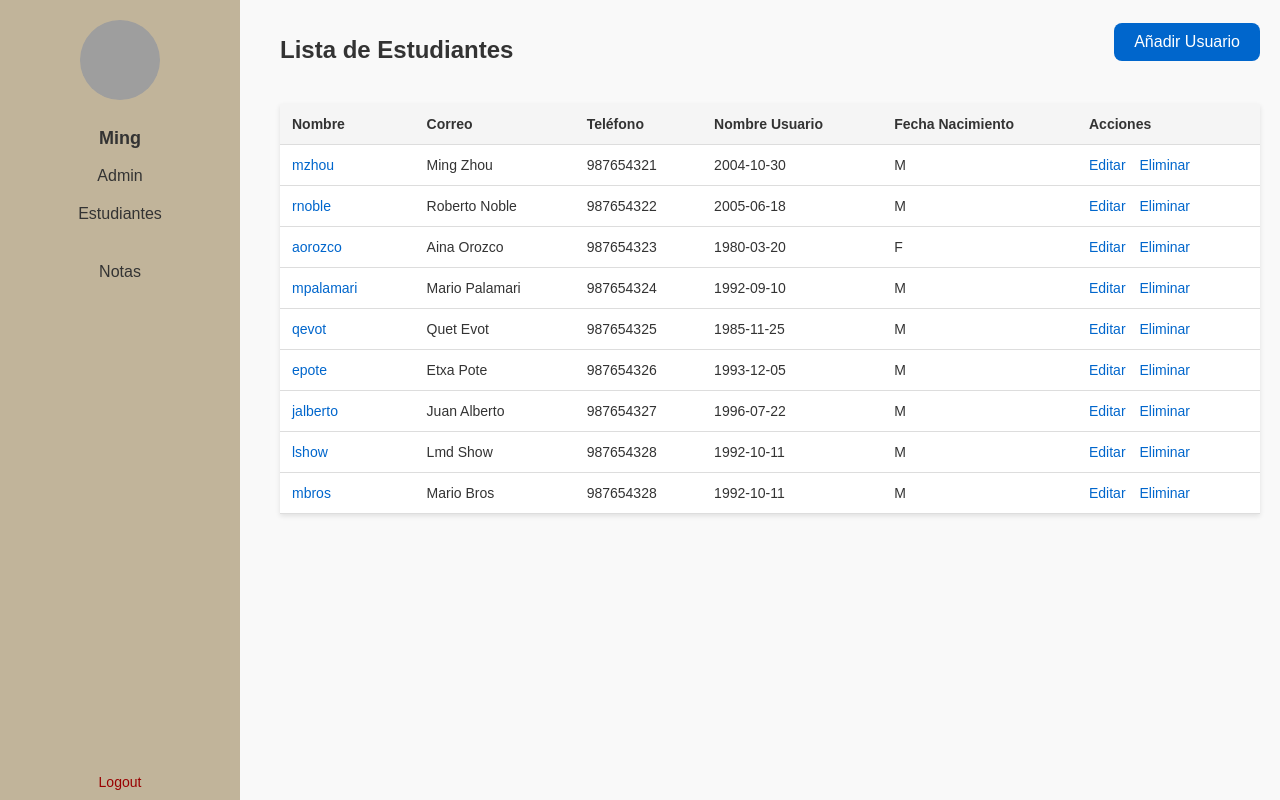
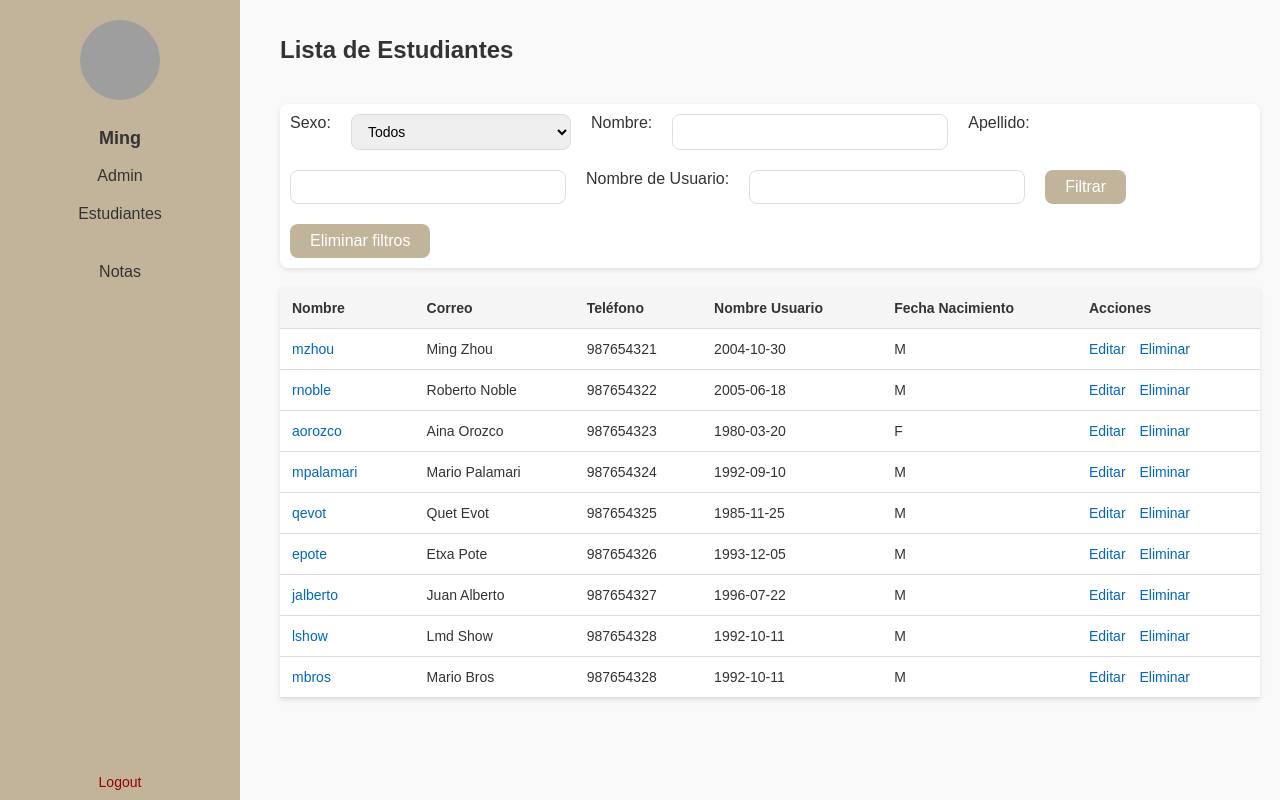
Before and after one commit to Myngatte/DAW2-M12-PJ-S-ntesi-A6-Login-escola-, a PHP site: page /menu.php in a window 1280 px wide. Run offline with PHP 8.4, Linux system fonts and the light colour scheme; a user stored in the database is signed in; data comes from the database, SQL or seed files in the repository; grey boxes are pictures that could not be loaded.

Commit message:
cambios menu y notas

```diff
--- a/css/menu.css
+++ b/css/menu.css
@@ -189,3 +189,130 @@ header button:hover {
     background-color: #0066cc;
     color: white;
 }
+
+/* Estilos generales para los filtros */
+.filters {
+    display: flex;
+    flex-wrap: wrap;
+    gap: 20px;
+    margin-bottom: 20px;
+    padding: 10px;
+    background-color: #fff;
+    box-shadow: 0 2px 5px rgba(0, 0, 0, 0.1);
+    border-radius: 8px;
+}
+
+.filters label {
+    font-size: 16px;
+    color: #333;
+    display: block;
+    margin-bottom: 5px;
+}
+
+.filters input[type="text"],
+.filters select {
+    padding: 8px 12px;
+    font-size: 14px;
+    border: 1px solid #ddd;
+    border-radius: 8px;
+    width: 200px;
+    transition: border-color 0.3s ease;
+}
+
+.filters input[type="text"]:focus,
+.filters select:focus {
+    border-color: #0066cc;
+    outline: none;
+}
+
+.filters button {
+    background-color: #0066cc;
+    color: white;
+    border: none;
+    padding: 10px 20px;
+    border-radius: 8px;
+    cursor: pointer;
+    font-size: 16px;
+    transition: background-color 0.3s ease;
+}
+
+.filters button:hover {
+    background-color: #005bb5;
+}
+
+.filters input[type="text"] {
+    width: 250px; /* Ajuste del tamaño de los campos de texto */
+}
+
+.filters select {
+    width: 220px; /* Ajuste del tamaño del selector */
+}
+
+/* Estilo para el botón de limpiar filtros */
+form button[type="submit"] {
+    background-color: #c1b49a;
+    color: white;
+    border: none;
+    padding: 8px 20px;
+    border-radius: 8px;
+    cursor: pointer;
+    transition: background-color 0.3s ease;
+}
+
+form button[type="submit"]:hover {
+    background-color: #c1b49a;
+}
+
+.filters .clear-filters {
+    margin-top: 10px;
+    font-size: 14px;
+    text-align: center;
+    width: 100%;
+}
+
+/* Estilo de los mensajes de filtro */
+.message {
+    background-color: #e7f5ff;
+    border: 1px solid #b3d8f3;
+    padding: 15px;
+    margin: 20px 0;
+    color: #31708f;
+    border-radius: 8px;
+    text-align: center;
+}
+
+/* Estilo de los resultados en la tabla */
+table {
+    width: 100%;
+    border-collapse: collapse;
+    background-color: white;
+    box-shadow: 0 2px 5px rgba(0, 0, 0, 0.1);
+}
+
+table th, table td {
+    text-align: left;
+    padding: 12px;
+    border-bottom: 1px solid #ddd;
+    font-size: 14px;
+}
+
+table th {
+    background-color: #f5f5f5;
+    font-weight: bold;
+}
+
+table tr:hover {
+    background-color: #f1f1f1;
+}
+
+/* Estilo de los enlaces de acción dentro de la tabla */
+table td a {
+    text-decoration: none;
+    color: #0066cc;
+    margin-right: 10px;
+    transition: color 0.3s ease;
+}
+
+table td a:hover {
+    color: #003d99;
+}
--- a/menu.php
+++ b/menu.php
@@ -19,83 +19,86 @@ $sql = "SELECT nom_usuario FROM tbl_usuario WHERE id_usuario = ?";
 $stmt = mysqli_prepare($conexion, $sql);
 
 if ($stmt) {
-    // Vincular el parámetro y ejecutar la consulta
-    mysqli_stmt_bind_param($stmt, "i", $id_usuario); // 'i' es para un tipo de dato entero (id_usuario)
+    mysqli_stmt_bind_param($stmt, "i", $id_usuario);
     mysqli_stmt_execute($stmt);
-    mysqli_stmt_bind_result($stmt, $nom_usuario); // Obtener el resultado (nombre del usuario)
+    mysqli_stmt_bind_result($stmt, $nom_usuario);
 
-    // Si la consulta devuelve un resultado, obtener el nombre
-    if (mysqli_stmt_fetch($stmt)) {
-        // Si todo es correcto, se tiene el nombre del usuario
+    if (!mysqli_stmt_fetch($stmt)) {
+        $nom_usuario = "Usuario";
+    }
+    mysqli_stmt_close($stmt);
 } else {
-        // Si no se encuentra el usuario, asignar un valor predeterminado
     $nom_usuario = "Usuario";
 }
 
-    mysqli_stmt_close($stmt);
-} else {
-    // En caso de error en la consulta
-    $nom_usuario = "Usuario";
+// Obtener los datos para los filtros
+$sexos = ['M' => 'Masculino', 'F' => 'Femenino'];
+$sexo_filter = isset($_GET['sexo']) ? $_GET['sexo'] : '';
+$nombre_filter = isset($_GET['nombre']) ? $_GET['nombre'] : '';
+$apellido_filter = isset($_GET['apellido']) ? $_GET['apellido'] : '';
+$usuario_filter = isset($_GET['usuario']) ? $_GET['usuario'] : '';
+
+// Consulta de usuarios con filtros acumulativos
+$sql = "SELECT * FROM tbl_usuario WHERE 1=1";
+
+// Aplicar filtros según las selecciones
+if ($sexo_filter) {
+    $sql .= " AND sexo_usuario = ?";
+}
+if ($nombre_filter) {
+    $sql .= " AND nom_usuario LIKE ?";
+}
+if ($apellido_filter) {
+    $sql .= " AND ape_usuario LIKE ?";
+}
+if ($usuario_filter) {
+    $sql .= " AND usuario_escuela LIKE ?";
 }
 
-// Manejar la actualización de usuario
-if ($_SERVER['REQUEST_METHOD'] === 'POST' && isset($_POST['update_user'])) {
-    $id_usuario = filter_input(INPUT_POST, 'id_usuario', FILTER_VALIDATE_INT);
-    $usuario_escuela = htmlspecialchars($_POST['usuario_escuela']);
-    $nom_usuario = htmlspecialchars($_POST['nom_usuario']);
-    $ape_usuario = htmlspecialchars($_POST['ape_usuario']);
-    $telefono_usuario = htmlspecialchars($_POST['telefono_usuario']);
-    $fecha_nacimi_usuario = htmlspecialchars($_POST['fecha_nacimi_usuario']);
-    $sexo_usuario = htmlspecialchars($_POST['sexo_usuario']);
-
-    if ($id_usuario && $usuario_escuela && $nom_usuario && $ape_usuario && $telefono_usuario && $fecha_nacimi_usuario && $sexo_usuario) {
-        $sql = "UPDATE tbl_usuario SET usuario_escuela = ?, nom_usuario = ?, ape_usuario = ?, telefono_usuario = ?, fecha_nacimi_usuario = ?, sexo_usuario = ? WHERE id_usuario = ?";
+// Preparar la consulta
 $stmt = mysqli_prepare($conexion, $sql);
 
-        if ($stmt) {
-            mysqli_stmt_bind_param($stmt, "ssssssi", $usuario_escuela, $nom_usuario, $ape_usuario, $telefono_usuario, $fecha_nacimi_usuario, $sexo_usuario, $id_usuario);
-            if (mysqli_stmt_execute($stmt)) {
-                $message = "Usuario actualizado correctamente.";
-            } else {
-                $message = "Error al actualizar el usuario: " . mysqli_error($conexion);
-            }
-            mysqli_stmt_close($stmt);
-        }
-    } else {
-        $message = "Por favor, completa todos los campos correctamente.";
-    }
+// Definir variables para los parámetros
+$nombre_param = "%" . $nombre_filter . "%";
+$apellido_param = "%" . $apellido_filter . "%";
+$usuario_param = "%" . $usuario_filter . "%";
+
+// Vincular los parámetros para los filtros
+if ($sexo_filter && $nombre_filter && $apellido_filter && $usuario_filter) {
+    mysqli_stmt_bind_param($stmt, "ssss", $sexo_filter, $nombre_param, $apellido_param, $usuario_param);
+} elseif ($sexo_filter && $nombre_filter && $apellido_filter) {
+    mysqli_stmt_bind_param($stmt, "sss", $sexo_filter, $nombre_param, $apellido_param);
+} elseif ($sexo_filter && $nombre_filter && $usuario_filter) {
+    mysqli_stmt_bind_param($stmt, "sss", $sexo_filter, $nombre_param, $usuario_param);
+} elseif ($sexo_filter && $apellido_filter && $usuario_filter) {
+    mysqli_stmt_bind_param($stmt, "sss", $sexo_filter, $apellido_param, $usuario_param);
+} elseif ($nombre_filter && $apellido_filter && $usuario_filter) {
+    mysqli_stmt_bind_param($stmt, "sss", $nombre_param, $apellido_param, $usuario_param);
+} elseif ($sexo_filter && $nombre_filter) {
+    mysqli_stmt_bind_param($stmt, "ss", $sexo_filter, $nombre_param);
+} elseif ($sexo_filter && $apellido_filter) {
+    mysqli_stmt_bind_param($stmt, "ss", $sexo_filter, $apellido_param);
+} elseif ($sexo_filter && $usuario_filter) {
+    mysqli_stmt_bind_param($stmt, "ss", $sexo_filter, $usuario_param);
+} elseif ($nombre_filter && $apellido_filter) {
+    mysqli_stmt_bind_param($stmt, "ss", $nombre_param, $apellido_param);
+} elseif ($nombre_filter && $usuario_filter) {
+    mysqli_stmt_bind_param($stmt, "ss", $nombre_param, $usuario_param);
+} elseif ($apellido_filter && $usuario_filter) {
+    mysqli_stmt_bind_param($stmt, "ss", $apellido_param, $usuario_param);
+} elseif ($sexo_filter) {
+    mysqli_stmt_bind_param($stmt, "s", $sexo_filter);
+} elseif ($nombre_filter) {
+    mysqli_stmt_bind_param($stmt, "s", $nombre_param);
+} elseif ($apellido_filter) {
+    mysqli_stmt_bind_param($stmt, "s", $apellido_param);
+} elseif ($usuario_filter) {
+    mysqli_stmt_bind_param($stmt, "s", $usuario_param);
 }
 
-// Manejar la eliminación de usuario
-if ($_SERVER['REQUEST_METHOD'] === 'POST' && isset($_POST['delete_user'])) {
-    $id_usuario = filter_input(INPUT_POST, 'id_usuario', FILTER_VALIDATE_INT);
-
-    if ($id_usuario) {
-        $sql = "DELETE FROM tbl_usuario WHERE id_usuario = ?";
-        $stmt = mysqli_prepare($conexion, $sql);
-
-        if ($stmt) {
-            mysqli_stmt_bind_param($stmt, "i", $id_usuario);
-            if (mysqli_stmt_execute($stmt)) {
-                $message = "Usuario eliminado correctamente.";
-            } else {
-                $message = "Error al eliminar el usuario: " . mysqli_error($conexion);
-            }
-            mysqli_stmt_close($stmt);
-        }
-    } else {
-        $message = "ID de usuario no válido.";
-    }
-}
-
-// Incluye la conexión a la base de datos si no lo has hecho antes
-// require 'conexion.php'; // Asegúrate de tener la conexión a la base de datos establecida
-
-// Si la URL tiene el parámetro 'notas', mostrar las notas
-$mostrar_notas = isset($_GET['notas']) ? true : false;
-
-// Si no, mostrar la lista de estudiantes
-$mostrar_alumnos = !$mostrar_notas;
+// Ejecutar la consulta
+mysqli_stmt_execute($stmt);
+$resultado = mysqli_stmt_get_result($stmt);
 ?>
 <!DOCTYPE html>
 <html lang="es">
@@ -111,116 +114,61 @@ $mostrar_alumnos = !$mostrar_notas;
         <h3><?php echo htmlspecialchars($nom_usuario); ?></h3>
         <span>Admin</span>
         <a href="./menu.php">Estudiantes</a>
-        <a href="?notas=true" class="<?php echo $mostrar_notas ? 'active' : ''; ?>">Notas</a>
+        <a href="./notas.php">Notas</a>
         <a href="logout.php" class="logout">Logout</a>
     </div>
 
     <!-- Contenido principal -->
     <div class="container" style="margin-left: 260px;">
         <header>
-            <h1><?php echo $mostrar_notas ? 'Notas de los Estudiantes' : 'Lista de Estudiantes'; ?></h1>
-            <div class="acciones">
-                <a href="añadir_usuario.php" class="btn btn-primary">Añadir Usuario</a>
-            </div>
+            <h1>Lista de Estudiantes</h1>
         </header>
 
+        <!-- Filtros -->
+        <form method="get" action="menu.php">
+            <div class="filters">
+                <label for="sexo">Sexo:</label>
+                <select name="sexo" id="sexo">
+                    <option value="">Todos</option>
+                    <?php foreach ($sexos as $key => $value): ?>
+                        <option value="<?php echo $key; ?>" <?php echo $sexo_filter == $key ? 'selected' : ''; ?>><?php echo $value; ?></option>
+                    <?php endforeach; ?>
+                </select>
+
+                <label for="nombre">Nombre:</label>
+                <input type="text" name="nombre" id="nombre" value="<?php echo $nombre_filter; ?>">
+
+                <label for="apellido">Apellido:</label>
+                <input type="text" name="apellido" id="apellido" value="<?php echo $apellido_filter; ?>">
+
+                <label for="usuario">Nombre de Usuario:</label>
+                <input type="text" name="usuario" id="usuario" value="<?php echo $usuario_filter; ?>">
+
+                <button type="submit">Filtrar</button>
+                <!-- Botón para eliminar los filtros -->
+                <form method="get" action="menu.php" style="margin-top: 10px;">
+                    <button type="submit" name="clear_filters" value="true">Eliminar filtros</button>
+                </form>
+            </div>
+        </form>
+
         <?php
-        // Mostrar mensaje si hay algún error o éxito
-        if ($message) {
-            echo "<p class='message'>$message</p>";
+        // Verificar si el botón de eliminar filtros ha sido presionado
+        if (isset($_GET['clear_filters'])) {
+            // Recargar la página sin filtros
+            header("Location: menu.php");
+            exit();
         }
+        ?>
 
-        // Mostrar Notas
-        if ($mostrar_notas) {
-            try {
-                // Consulta para obtener las notas y la media
-                $sql = "
-                SELECT
-                    m.nombre_materia AS Materia,
-                    u.nom_usuario AS NombreUsuario,
-                    u.ape_usuario AS ApellidoUsuario,
-                    n.nota AS MejorNota,
-                    (
-                        SELECT AVG(nota)
-                        FROM tbl_notas
-                        WHERE id_materia = m.id_materia
-                    ) AS MediaNotas
-                FROM
-                    tbl_materia m
-                JOIN
-                    tbl_notas n ON n.id_materia = m.id_materia
-                JOIN
-                    tbl_usuario u ON u.id_usuario = n.id_user
-                WHERE
-                    n.id_user = (
-                        SELECT id_user
-                        FROM tbl_notas
-                        WHERE id_materia = m.id_materia
-                        ORDER BY nota DESC
-                        LIMIT 1
-                    )
-                ORDER BY
-                    MediaNotas DESC;";
+        <!-- Mensajes -->
+        <?php if ($message): ?>
+            <p class="message"><?php echo $message; ?></p>
+        <?php endif; ?>
 
-                $stmt = mysqli_prepare($conexion, $sql);
-                if (!$stmt) {
-                    throw new Exception("Error al preparar la consulta: " . mysqli_error($conexion));
-                }
-
-                // Ejecutar la consulta
-                mysqli_stmt_execute($stmt);
-                $resultado = mysqli_stmt_get_result($stmt);
-
-                // Verificar si hay resultados
-                if ($resultado && mysqli_num_rows($resultado) > 0) {
-                    echo "<table>
-                            <thead>
-                                <tr>
-                                    <th>Materia</th>
-                                    <th>Nombre completo</th>
-                                    <th>Mejor nota</th>
-                                    <th>Media notas</th>
-                                </tr>
-                            </thead>
-                            <tbody>";
-
-                    // Iterar sobre los resultados
-                    while ($fila = mysqli_fetch_assoc($resultado)) {
-                        echo "<tr>
-                                <td>" . htmlspecialchars($fila['Materia']) . "</td>
-                                <td>" . htmlspecialchars($fila['NombreUsuario']) . " " . htmlspecialchars($fila['ApellidoUsuario']) . "</td>
-                                <td>" . htmlspecialchars($fila['MejorNota']) . "</td>
-                                <td>" . htmlspecialchars($fila['MediaNotas']) . "</td>
-                            </tr>";
-                    }
-                    echo "</tbody></table>";
-                } else {
-                    echo "<p>No se encontraron resultados.</p>";
-                }
-
-            } catch (Exception $e) {
-                echo "<p>Error: " . htmlspecialchars($e->getMessage()) . "</p>";
-            }
-        }
-
-        // Mostrar los usuarios
-        else {
-            try {
-                // Consulta para obtener los usuarios
-                $sql = "SELECT * FROM tbl_usuario";
-                $stmt = mysqli_prepare($conexion, $sql);
-
-                if (!$stmt) {
-                    throw new Exception("Error al preparar la consulta: " . mysqli_error($conexion));
-                }
-
-                // Ejecutar la consulta
-                mysqli_stmt_execute($stmt);
-                $resultado = mysqli_stmt_get_result($stmt);
-
-                // Verificar si hay resultados
-                if ($resultado && mysqli_num_rows($resultado) > 0) {
-                    echo "<table>
+        <!-- Tabla de usuarios -->
+        <?php if ($resultado && mysqli_num_rows($resultado) > 0): ?>
+            <table>
                 <thead>
                     <tr>
                         <th>Nombre</th>
@@ -231,36 +179,29 @@ $mostrar_alumnos = !$mostrar_notas;
                         <th>Acciones</th>
                     </tr>
                 </thead>
-                            <tbody>";
-
-                    // Iterar sobre los resultados
-                    while ($fila = mysqli_fetch_assoc($resultado)) {
-                        echo "<tr>
+                <tbody>
+                    <?php while ($fila = mysqli_fetch_assoc($resultado)): ?>
+                        <tr>
                             <td>
-                                    <a href='usuario.php?id=" . urlencode($fila['id_usuario']) . "'>" .
-                                    htmlspecialchars($fila['usuario_escuela']) .
-                                    "</a>
+                                <a href='usuario.php?id=<?php echo urlencode($fila['id_usuario']); ?>'>
+                                    <?php echo htmlspecialchars($fila['usuario_escuela']); ?>
+                                </a>
                             </td>
-                                <td>" . htmlspecialchars($fila['nom_usuario']) . " " . htmlspecialchars($fila['ape_usuario']) . "</td>
-                                <td>" . htmlspecialchars($fila['telefono_usuario']) . "</td>
-                                <td>" . htmlspecialchars($fila['fecha_nacimi_usuario']) . "</td>
-                                <td>" . htmlspecialchars($fila['sexo_usuario']) . "</td>
+                            <td><?php echo htmlspecialchars($fila['nom_usuario']); ?> <?php echo htmlspecialchars($fila['ape_usuario']); ?></td>
+                            <td><?php echo htmlspecialchars($fila['telefono_usuario']); ?></td>
+                            <td><?php echo htmlspecialchars($fila['fecha_nacimi_usuario']); ?></td>
+                            <td><?php echo htmlspecialchars($fila['sexo_usuario']); ?></td>
                             <td>
-                                    <a href='editar_usuario.php?id=" . urlencode($fila['id_usuario']) . "'>Editar</a>
-                                    <a href='eliminar_usuario.php?id=" . urlencode($fila['id_usuario']) . "' onclick=\"return confirm('¿Estás seguro de que deseas eliminar este usuario?');\">Eliminar</a>
+                                <a href='editar_usuario.php?id=<?php echo urlencode($fila['id_usuario']); ?>'>Editar</a>
+                                <a href='eliminar_usuario.php?id=<?php echo urlencode($fila['id_usuario']); ?>' onclick="return confirm('¿Estás seguro de que deseas eliminar este usuario?');">Eliminar</a>
                             </td>
-                            </tr>";
-                    }
-                    echo "</tbody></table>";
-                } else {
-                    echo "<p>No se encontraron usuarios.</p>";
-                }
-
-            } catch (Exception $e) {
-                echo "<p>Error: " . htmlspecialchars($e->getMessage()) . "</p>";
-            }
-        }
-        ?>
+                        </tr>
+                    <?php endwhile; ?>
+                </tbody>
+            </table>
+        <?php else: ?>
+            <p>No se encontraron usuarios con los filtros seleccionados.</p>
+        <?php endif; ?>
     </div>
 </body>
 </html>
```
Also changed, not shown: notas.php (added, +189 -0 lines), usuario.php (line endings or trailing spaces). Lines whose indentation alone changed are shown as unchanged.
